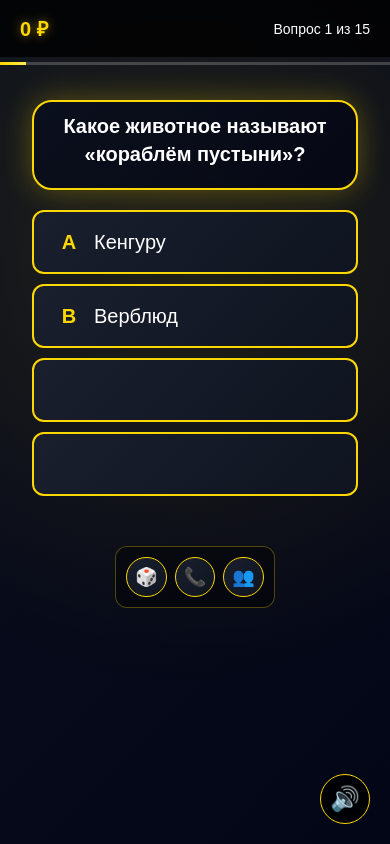
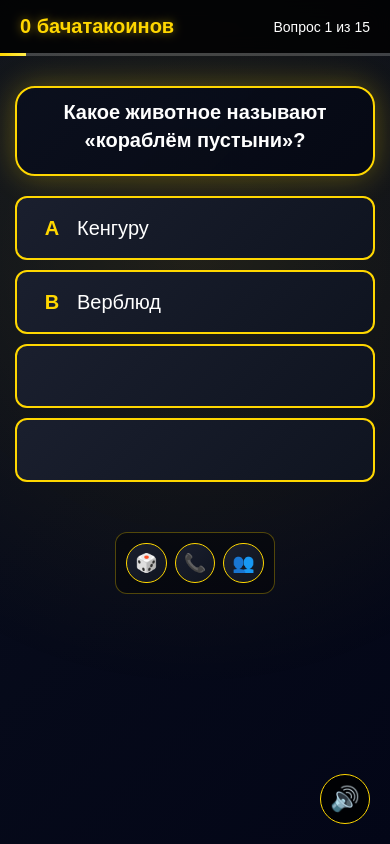
Before and after one commit to baikhonov/millionaire-game, a Vue app: page / in a window 390 px wide. Both pictures are taken after a click on the button "Начать игру". Built offline with nearby package versions, Linux system fonts and the light colour scheme.

Commit message:
Улушчил сетку и стили игрового экрана

```diff
--- a/public/data/questions-pool.json
+++ b/public/data/questions-pool.json
@@ -236,7 +236,7 @@
             },
             {
                 "id": "D",
-                "text": "Бали (если долго не спать)",
+                "text": "Бали",
                 "isCorrect": false
             }
         ],
--- a/src/App.vue
+++ b/src/App.vue
@@ -25,7 +25,7 @@
     </div>
 
     <!-- Игра -->
-    <div v-else-if="!gameEnded" class="game-container">
+    <div v-else-if="!gameEnded">
       <div class="top-bar">
         <div class="current-winnings">
           {{ formatMoney(currentWinnings) }}
@@ -39,6 +39,7 @@
         <div class="progress-fill" :style="{ width: progress + '%' }"></div>
       </div>
 
+      <div class="game-container">
         <div class="game-layout">
           <div class="game-main">
             <div v-if="currentQuestion" class="question-section">
@@ -82,6 +83,7 @@
               :current-index="currentQuestionIndex"
               :format-money="formatMoney"
             />
+          </div>
         </div>
       </div>
     </div>
@@ -374,17 +376,12 @@ body {
 /* Верхняя панель */
 .game-container {
   position: relative;
-  z-index: 1;
-  padding: 20px;
   max-width: 1440px;
   margin: 0 auto;
+  padding: 0 20px;
 }
 
 .top-bar {
-  position: fixed;
-  top: 0;
-  left: 0;
-  right: 0;
   display: flex;
   justify-content: space-between;
   align-items: center;
@@ -407,10 +404,6 @@ body {
 }
 
 .progress-bar {
-  position: fixed;
-  top: 62px;
-  left: 0;
-  right: 0;
   height: 3px;
   background: rgba(255, 255, 255, 0.2);
   z-index: 10;
@@ -426,7 +419,7 @@ body {
 .game-layout {
   display: flex;
   gap: 30px;
-  margin-top: 80px;
+  margin-top: 30px;
   padding: 0 20px;
   max-width: 1400px;
   margin-left: auto;
@@ -605,9 +598,13 @@ body {
 }
 
 @media (max-width: 480px) {
+  .game-container {
+    padding: 0 15px;
+  }
+
   .game-layout {
-    margin-top: 80px;
-    padding: 0 12px;
+    margin-top: 30px;
+    padding: 0;
   }
 
   .question-text {
--- a/src/composables/useGameLogic.ts
+++ b/src/composables/useGameLogic.ts
@@ -74,7 +74,7 @@ export function useGameLogic() {
 
   const allOptionsRevealed = computed(() => optionsRevealed.value.length === 4)
 
-  const formatMoney = (amount: number, currency = '₽'): string => {
+  const formatMoney = (amount: number, currency = 'бачатакоинов'): string => {
     return new Intl.NumberFormat('ru-RU').format(amount) + ' ' + currency
   }
 
```
Lines whose indentation alone changed are shown as unchanged.
